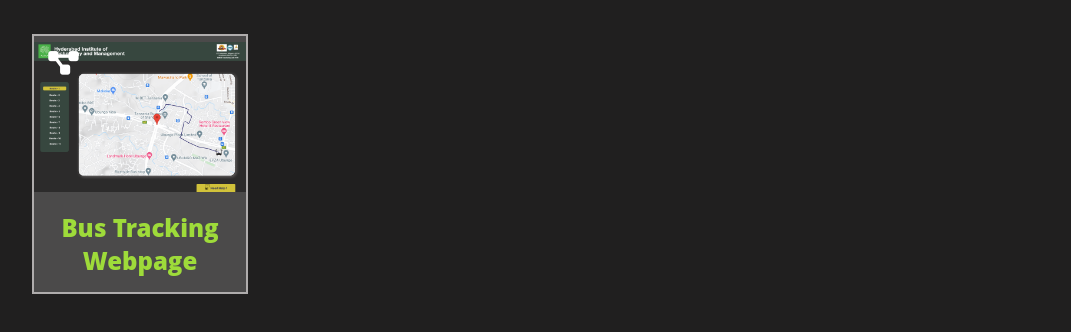
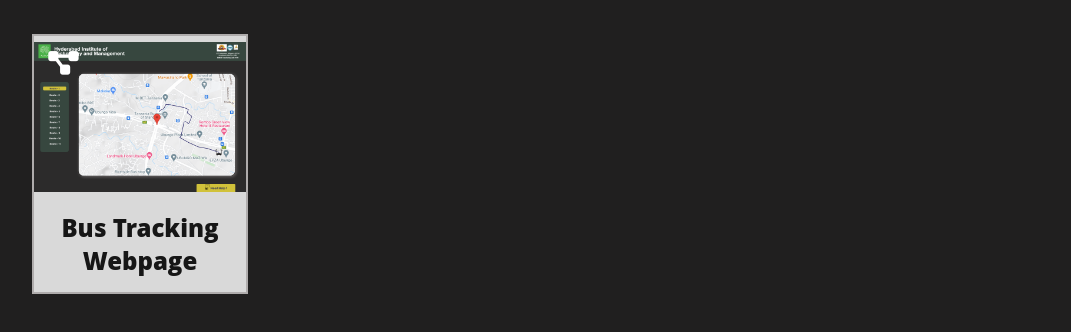
Before and after one commit to Mdwaseel/mdwaseel.github.io, a plain HTML site: page projects.html in a window 1280 px wide. Shown: the part 86-418 px from the top of the page, without its empty margins (20-1091 px from the left). Drawn offline with Linux system fonts and the light colour scheme.

Commit message:
changed the box background color

```diff
--- a/projects.css
+++ b/projects.css
@@ -77,7 +77,7 @@ nav {
     transition: all 0.1s ease 0.1s;
     position: relative;
     text-align: center;
-    background: rgba(217, 217, 217, 0.23);
+    background: rgba(217, 217, 217);
 
 }
 
@@ -103,7 +103,7 @@ nav {
 .box h1{
     padding: 15px;
   text-align: center;
-  color: rgba(158, 219, 58, 1);
+  color: rgb(22, 22, 22);
   font-family: 'Open Sans', sans-serif;
   font-style: normal;
 font-weight: 800;
```
